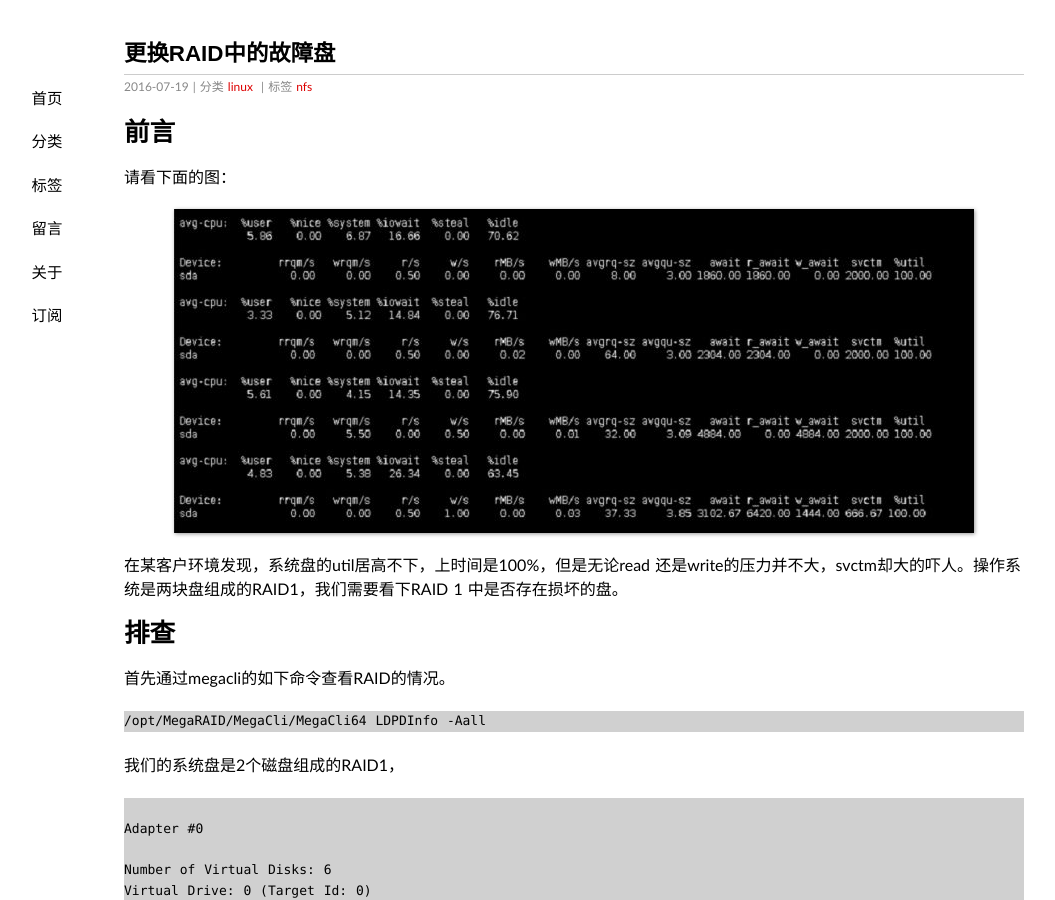
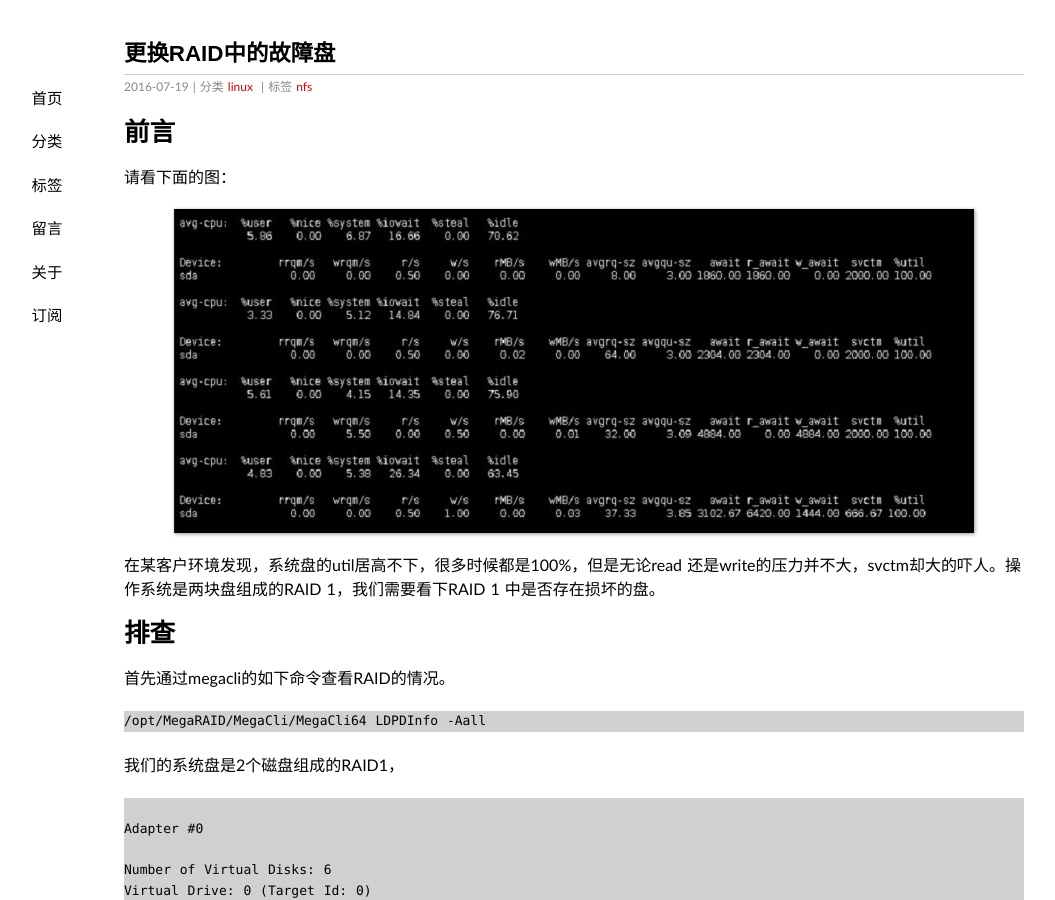
Before and after one commit to Bean-Li/Bean-Li.github.io, a Jekyll site: the page built from _posts/2016-07-23-locate-corrupt-disk-in-raid.md, in a window 1280 px wide and 900 px high. Shown: the whole window, without its empty margins (66-1121 px from the left). Built offline with Jekyll 4.4.1, drawn with Linux system fonts in a browser that asks for light colours; some web fonts are replaced.

Commit message:
fix some sentence and spell error

```diff
--- a/_posts/2016-07-23-locate-corrupt-disk-in-raid.md
+++ b/_posts/2016-07-23-locate-corrupt-disk-in-raid.md
@@ -13,7 +13,7 @@ excerpt: RAID中某个盘发生故障，需要替换，如何确定它的位置
 
 ![](/assets/LINUX/iostat_high_srvtm.jpg)
 
-在某客户环境发现，系统盘的util居高不下，上时间是100%，但是无论read 还是write的压力并不大，svctm却大的吓人。操作系统是两块盘组成的RAID1，我们需要看下RAID 1 中是否存在损坏的盘。
+在某客户环境发现，系统盘的util居高不下，很多时候都是100%，但是无论read 还是write的压力并不大，svctm却大的吓人。操作系统是两块盘组成的RAID 1，我们需要看下RAID 1 中是否存在损坏的盘。
 
 
 # 排查
```
Also changed, not shown: _posts/2016-07-17-flashcache.md (+1 -1 lines).
